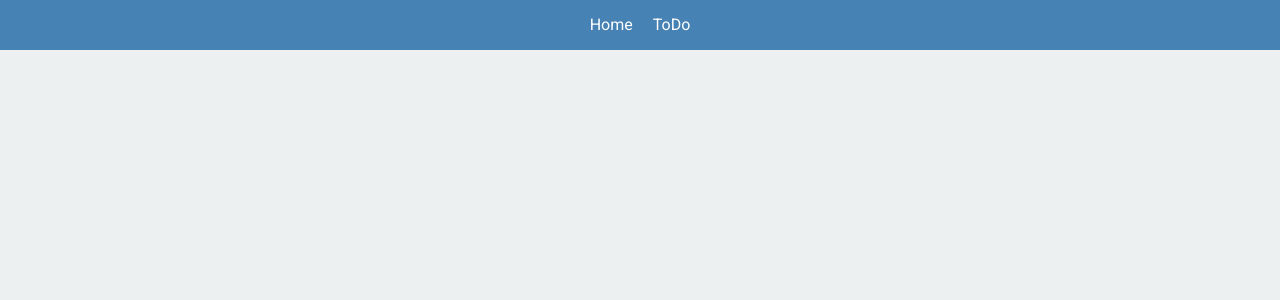
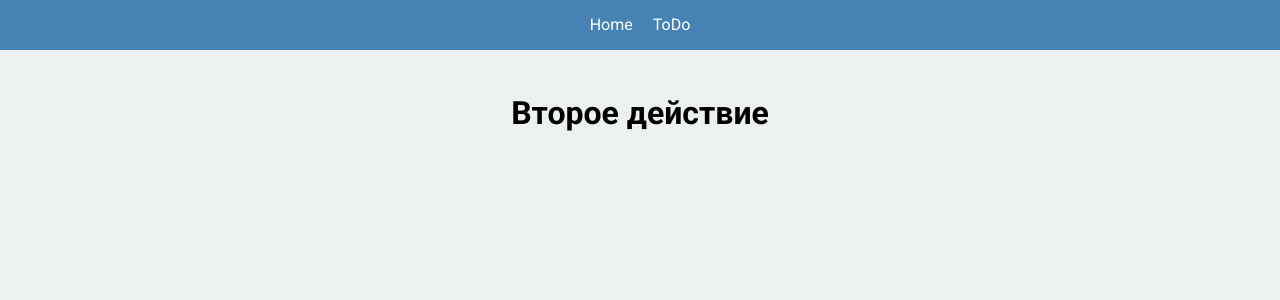
Before and after one commit to CrashStatic/todo-list, a React (Create React App) app: page /app/list/1 in a window 1280 px wide. Before the commit this address had no page. Shown: the top 300 px of the page. Built offline with nearby package versions, Linux system fonts and the light colour scheme.

Commit message:
Маршрутизирует роутер

```diff
--- a/src/assets/scss/style.scss
+++ b/src/assets/scss/style.scss
@@ -10,3 +10,10 @@ body {
     line-height: 1.429;
     color: black;
 }
+
+.container {
+    display: flex;
+    flex-direction: column;
+    align-items: center;
+    padding: 20px;
+}
--- /dev/null
+++ b/src/components/ListItem/ListItem.module.scss
@@ -0,0 +1,12 @@
+.link {
+    text-decoration: none;
+    padding: 10px;
+}
+
+.done {
+    color: green;
+}
+
+.notDone {
+    color: red;
+}
--- /dev/null
+++ b/src/components/ListItem/ListItem.tsx
@@ -0,0 +1,12 @@
+import { Link } from "react-router-dom"
+import { ToDo } from "../../models/todo-item"
+import classes from './ListItem.module.scss'
+
+export const ListItem = ({ todo }: { todo: ToDo }) => {
+    return (
+        <Link
+        className={`${classes.link} ${todo.isDone ? classes.done : classes.notDone}`}
+        to={`/list/${todo.id}`}
+        >{todo.text}</Link>
+    )
+}
--- a/src/index.tsx
+++ b/src/index.tsx
@@ -5,22 +5,68 @@ import './assets/scss/style.scss'
 import { ToDoListPage } from './pages/ToDoListPage';
 import 'react-toastify/dist/ReactToastify.css';
 import { ToastContainer } from 'react-toastify';
-import { BrowserRouter, Routes, Route } from 'react-router-dom';
+import { createBrowserRouter, RouterProvider } from 'react-router-dom';
 import { HomePage } from './pages/HomePage';
-import { Header } from './components/Header/Header';
+import { ToDo } from './models/todo-item';
+import { NotFound } from './pages/404';
+import { ItemDescription } from './pages/ItemDescription';
+import { Layout } from './layouts/Layout';
+
+const todos: ToDo[] = [
+  {
+    id: 0,
+    text: 'Первое действие',
+    isDone: false
+  },
+  {
+    id: 1,
+    text: 'Второе действие',
+    isDone: true
+  },
+  {
+    id: 2,
+    text: 'Третье действие',
+    isDone: false
+  },
+  {
+    id: 3,
+    text: 'Четвертое действие',
+    isDone: true
+  }
+]
+
+const router = createBrowserRouter([
+  {
+    path: '/',
+    element: <Layout />,
+    errorElement: <NotFound />,
+    children: [
+      {
+        path: '/',
+        element: <HomePage todos={todos}/>
+      },
+      {
+        path: '/todo',
+        element: <ToDoListPage />
+      },
+      {
+        path: '/list/:id',
+        element: <ItemDescription todos={todos}/>
+      },
+    ]
+  },
+  {
+    path: '*',
+    element: <NotFound />
+  }
+], { basename: '/app/' })
 
 const root = ReactDOM.createRoot(
   document.getElementById('root') as HTMLElement
 );
 root.render(
   <React.StrictMode>
-    <BrowserRouter>
-      <Header />
-      <Routes>
-        <Route path='/' element={<HomePage />}></Route>
-        <Route path='/todo' element={<ToDoListPage />}></Route>
-      </Routes>
-    </BrowserRouter>
+    <RouterProvider router={router} />
     <ToastContainer
       position="bottom-right"
       autoClose={5000}
--- /dev/null
+++ b/src/layouts/Layout.tsx
@@ -0,0 +1,11 @@
+import { Outlet } from "react-router-dom"
+import { Header } from "../components/Header/Header"
+
+export const Layout = () => {
+    return (
+        <>
+        <Header />
+        <Outlet />
+        </>
+    )
+}
--- /dev/null
+++ b/src/pages/404.tsx
@@ -0,0 +1,10 @@
+import { Link } from "react-router-dom"
+
+export const NotFound = () => {
+    return (
+        <div className="container">
+            <h1>Not Found</h1>
+            <Link to="/">To home</Link>
+        </div>
+    )
+}
--- a/src/pages/HomePage.tsx
+++ b/src/pages/HomePage.tsx
@@ -1,5 +1,18 @@
-export const HomePage = () => {
+import { ListItem } from "../components/ListItem/ListItem"
+import { ToDo } from "../models/todo-item"
+
+interface ComponentProps {
+    todos: ToDo[]
+}
+
+export const HomePage = ({todos}: ComponentProps) => {
     return (
-        <h1>Home Page</h1>
+        <div className="container">
+        {
+            todos.map((todo: ToDo, idx: number) => {
+                return (<ListItem todo={todo} key={idx}/>)
+            })
+        }
+        </div>
     )
 }
--- /dev/null
+++ b/src/pages/ItemDescription.tsx
@@ -0,0 +1,29 @@
+import { useEffect, useState } from "react"
+import { ToDo } from "../models/todo-item"
+import { useNavigate, useParams } from "react-router-dom"
+
+interface ComponentProps {
+    todos: ToDo[]
+}
+
+export const ItemDescription = ({ todos }: ComponentProps) => {
+    const { id } = useParams();
+    const navigate = useNavigate();
+    const [todo, setTodo] = useState<ToDo>();
+
+    useEffect(() => {
+        const searchTodo = todos.find((todo) => String(todo.id) === id);
+
+        if (searchTodo) {
+            setTodo(searchTodo)
+        } else {
+            navigate('/404')
+        }
+    }, [todos, id, navigate])
+
+    return (
+        <div className="container">
+            <h1>{todo?.text}</h1>
+        </div>
+    )
+}
```
